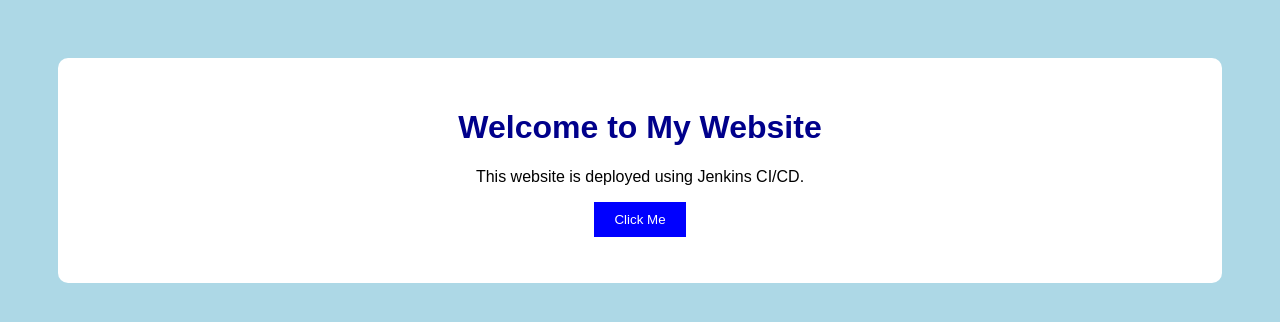
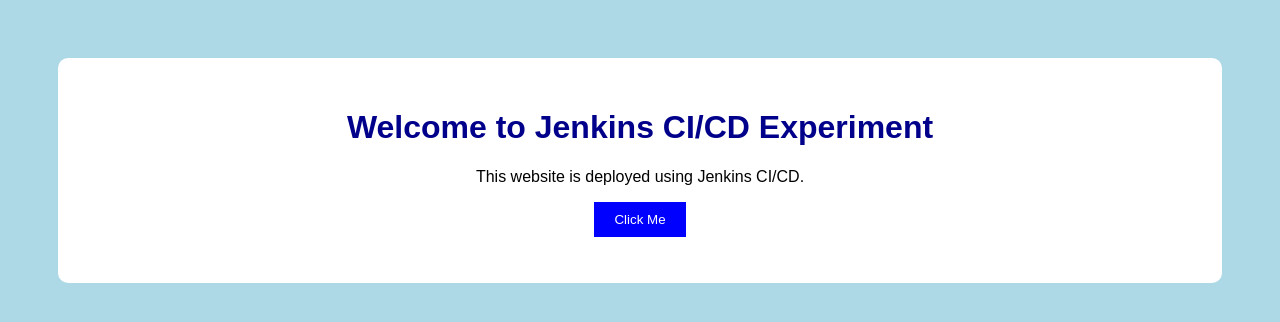
Before and after one commit to kanishka9875/Jenkins-CICD-Practical, a plain HTML site: page index.html in a window 1280 px wide. Drawn offline with Linux system fonts and the light colour scheme.

Commit message:
Update website heading

```diff
--- a/index.html
+++ b/index.html
@@ -10,7 +10,7 @@
 <body>
 
     <div class="container">
-        <h1>Welcome to My Website</h1>
+        <h1>Welcome to Jenkins CI/CD Experiment</h1>
         <p>This website is deployed using Jenkins CI/CD.</p>
 
         <button onclick="showMessage()">Click Me</button>
```
